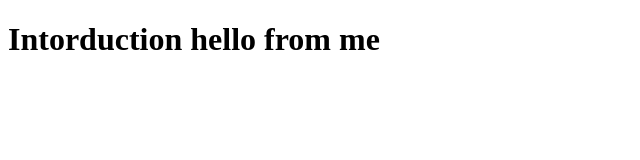
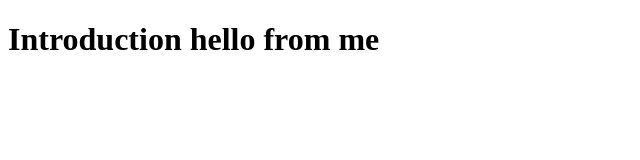
Before and after one commit to farrux2213/building, a plain HTML site: page index.html in a window 1280 px wide. Shown: the whole page, without its empty margins (0-640 px from the left). Drawn offline with Linux system fonts and the light colour scheme.

Commit message:
modification texts

```diff
--- a/index.html
+++ b/index.html
@@ -6,6 +6,6 @@
     <title>Building</title>
   </head>
   <body>
-    <h1>Intorduction hello from me</h1>
+    <h1>Introduction hello from me</h1>
   </body>
 </html>
```
